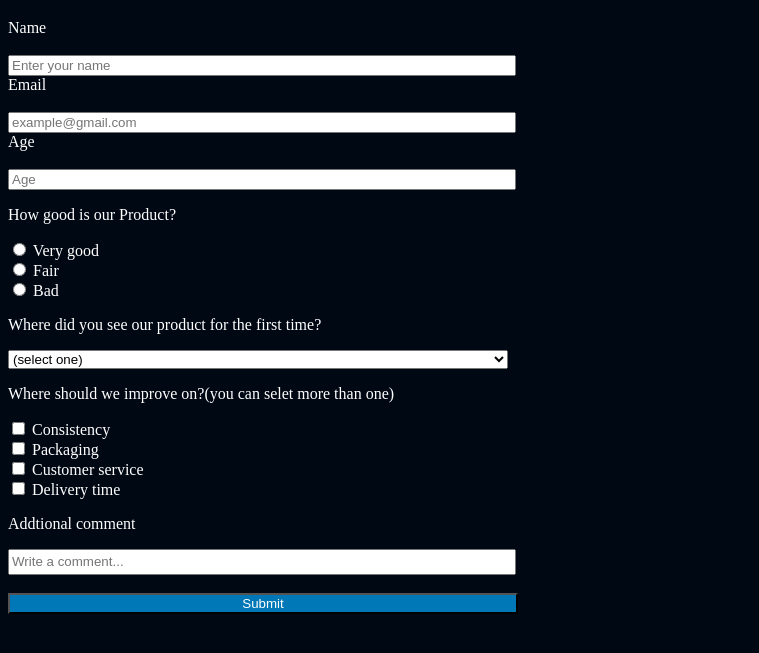
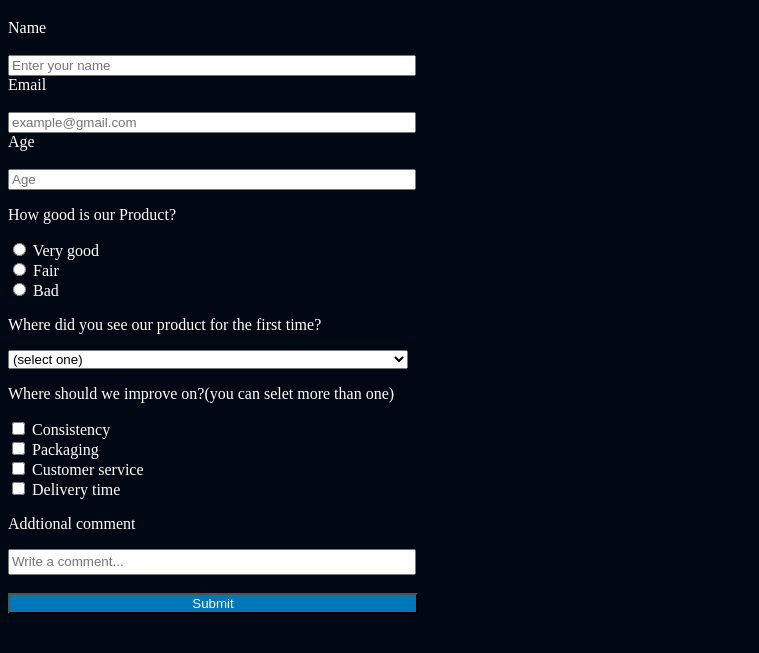
Before and after one commit to Theophilus38/connect-, a plain HTML site: page index.html in a window 1280 px wide. Shown: the part 61-714 px from the top of the page, without its empty margins (0-759 px from the left). Drawn offline with Linux system fonts and the light colour scheme.

Commit message:
change input size index

```diff
--- a/app.css
+++ b/app.css
@@ -17,7 +17,7 @@ p {
 }
 
 select {
-    width: 500px;
+    width: 400px;
 }
 
 .select_one {
@@ -27,14 +27,14 @@ select {
 button {
     background-color:#0077b6;
     color: white;
-    width: 510px;
+    width: 410px;
 }
 
 .size input {
-    width: 500px;
+    width: 400px;
 }
 
 .comment_size input{
-    width: 500px;
+    width: 400px;
     height:20px;
 }
```
